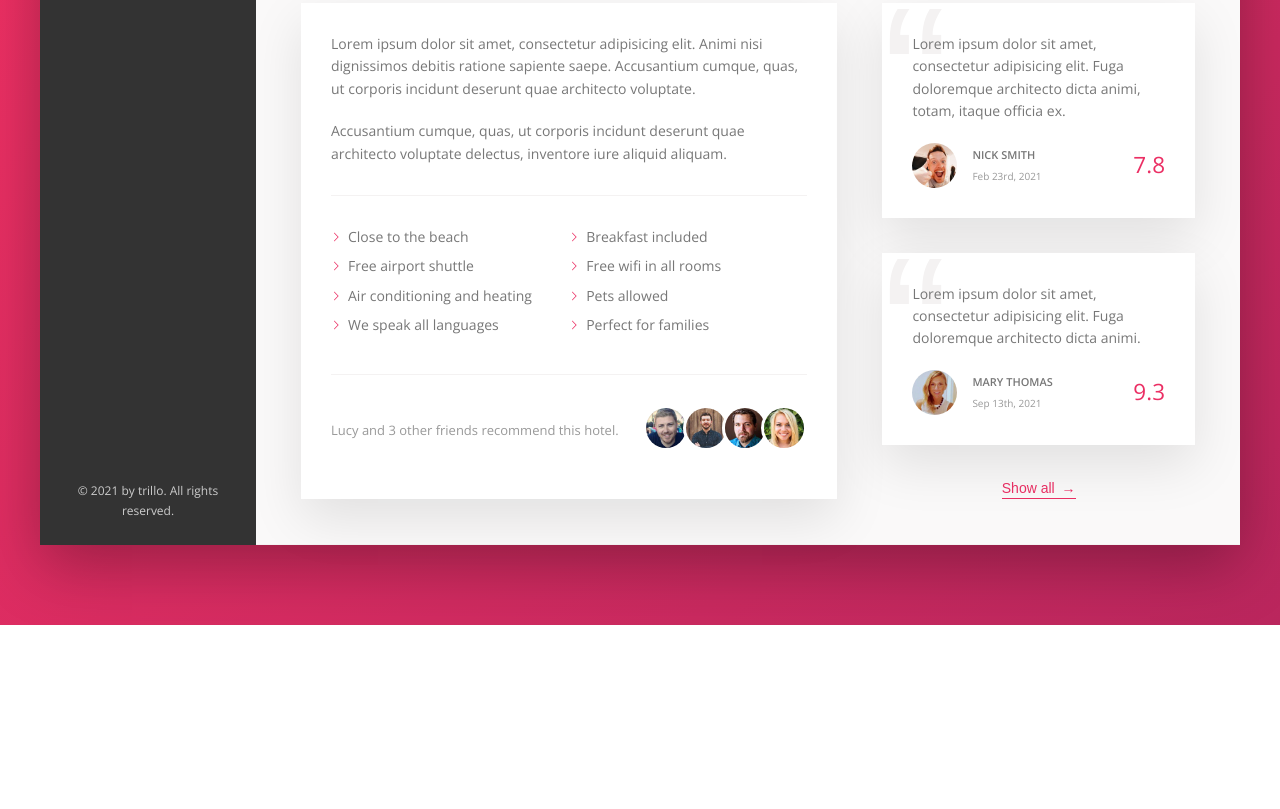
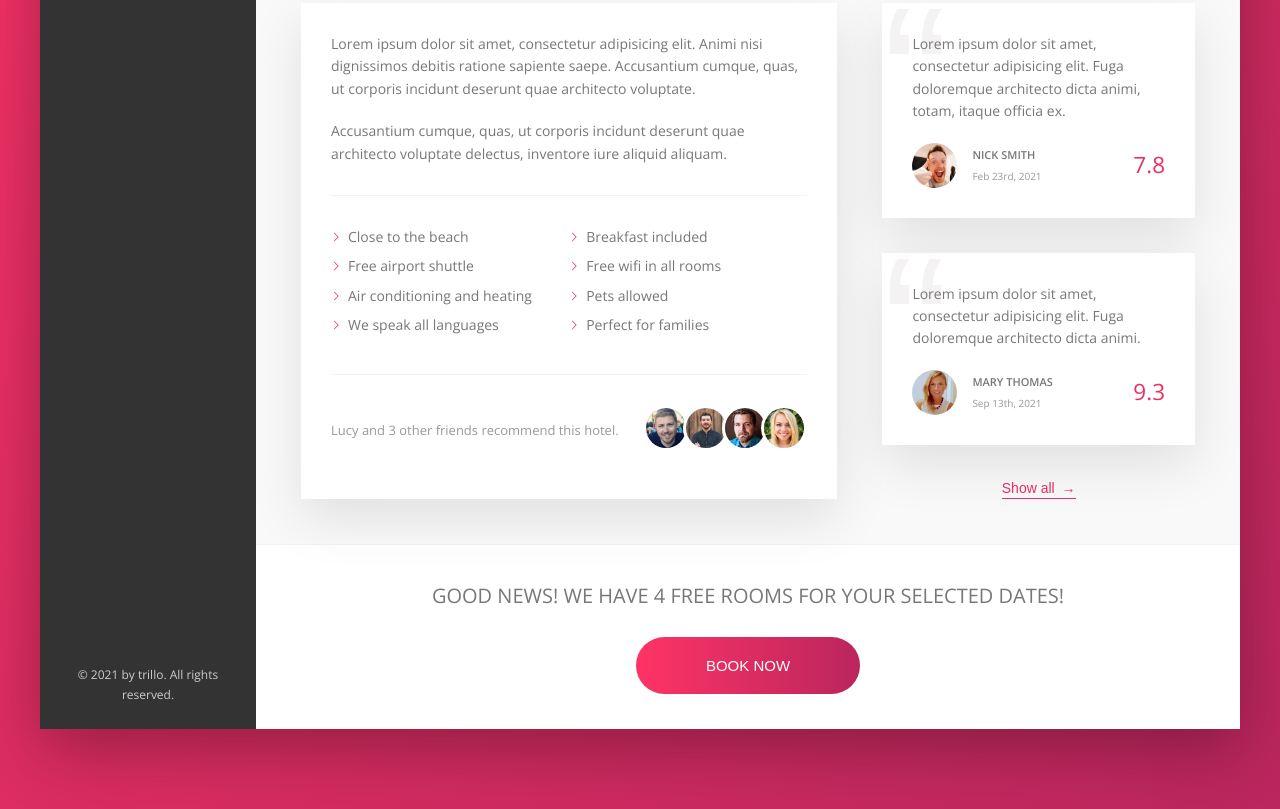
Before and after one commit to SettarovAli/trillo, a website: page index.html in a window 1280 px wide. Shown: the part 644-1453 px from the top of the page. Before the commit the page ends 1269 px from the top, so only its background shows below. Drawn offline with nearby package versions, Linux system fonts and the light colour scheme.

Commit message:
Add cta module

```diff
--- a/index.html
+++ b/index.html
@@ -242,6 +242,15 @@
               <button class="btn-inline">Show all <span>&rarr;</span></button>
             </div>
           </div>
+          <div class="cta">
+            <h2 class="cta__book-now">
+              Good news! We have 4 free rooms for your selected dates!
+            </h2>
+            <button class="btn">
+              <span class="btn__visible">Book now</span>
+              <span class="btn__invisible">Only 4 rooms left</span>
+            </button>
+          </div>
         </main>
       </div>
     </div>
--- a/sass/_components.scss
+++ b/sass/_components.scss
@@ -447,3 +447,75 @@
     z-index: 1;
   }
 }
+
+/////////////////////////////
+// CALL TO ACTION
+
+.cta {
+  padding: 3.5rem 0;
+  text-align: center;
+
+  &__book-now {
+    font-size: 2rem;
+    font-weight: 300;
+    margin-bottom: 2.5rem;
+    text-transform: uppercase;
+  }
+}
+
+.btn {
+  position: relative;
+  font-size: 1.5rem;
+  font-weight: 300;
+  text-transform: uppercase;
+  border-radius: 100px;
+  border: none;
+  background-image: linear-gradient(
+    to right,
+    var(--color-primary-light),
+    var(--color-primary-dark)
+  );
+  color: #fff;
+  overflow: hidden;
+  cursor: pointer;
+
+  &__visible {
+    display: inline-block;
+    padding: 2rem 7rem;
+    height: 100%;
+    width: 100%;
+    transition: all 0.2s;
+  }
+
+  &__invisible {
+    display: inline-block;
+    position: absolute;
+    left: 0;
+    top: -100%;
+    padding: 2rem 0;
+    height: 100%;
+    width: 100%;
+    transition: all 0.2s;
+  }
+
+  &:hover {
+    background-image: linear-gradient(
+      to left,
+      var(--color-primary-light),
+      var(--color-primary-dark)
+    );
+  }
+
+  &:hover &__visible {
+    transform: translateY(100%);
+  }
+
+  &:hover &__invisible {
+    top: 0;
+  }
+
+  &:focus {
+    outline: none;
+    animation: pulsate 1s infinite;
+  }
+}
```
Also changed, not shown: css/style.css, 1 other file.
